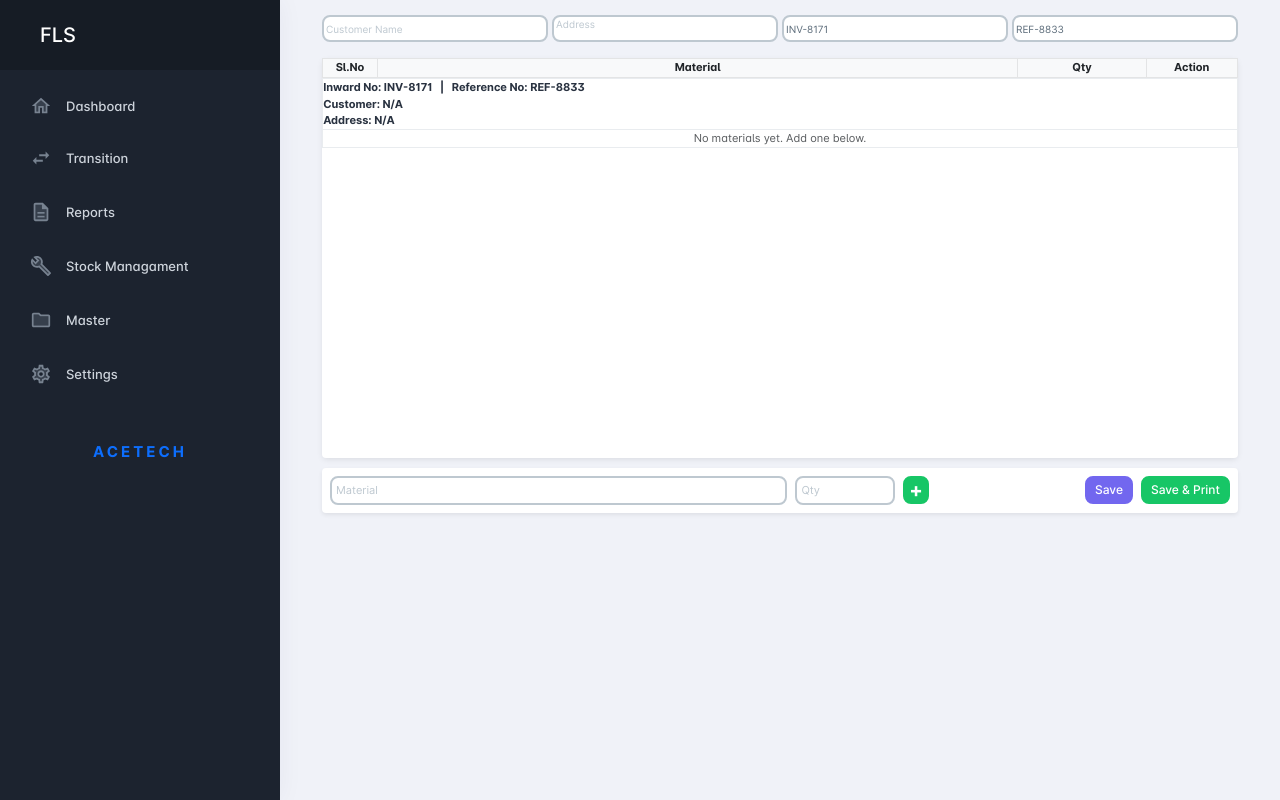
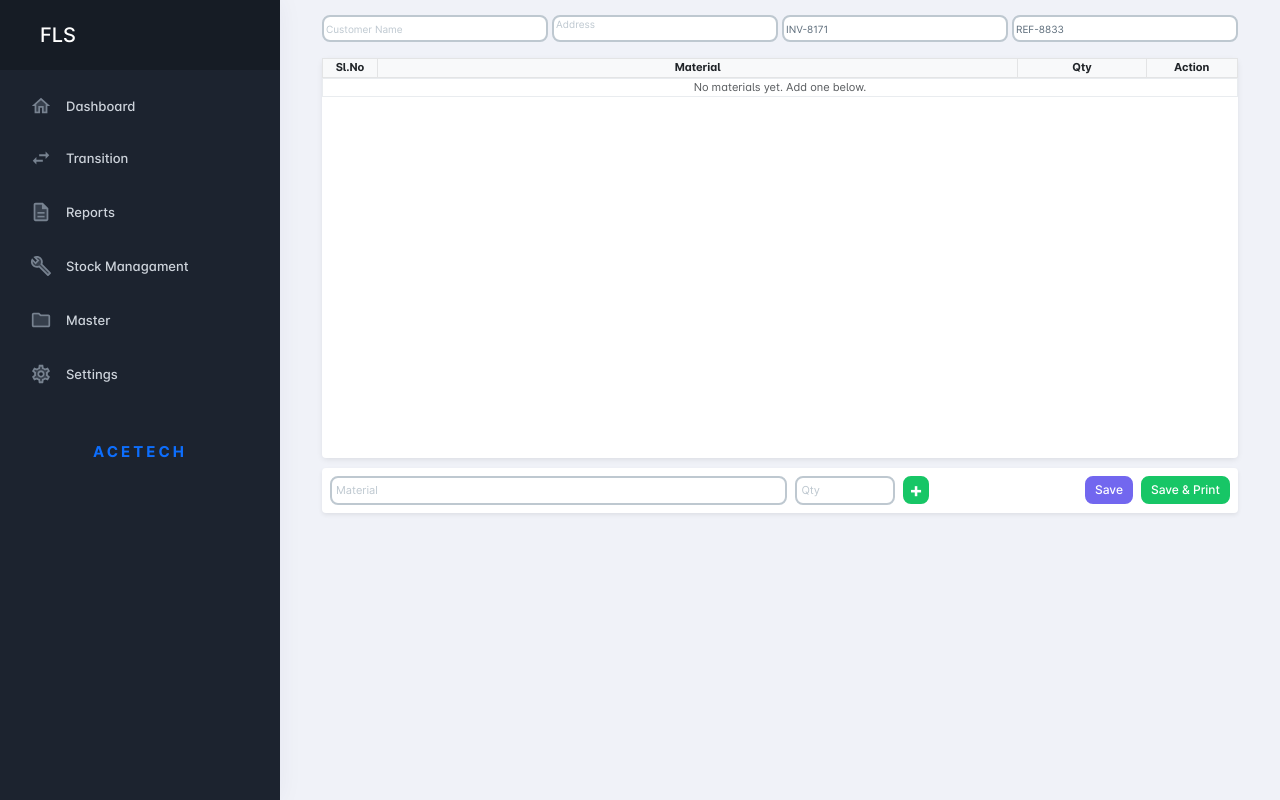
Before and after one commit to AcetechDevelopment/FLS, a React (Vite) app: page /inwardpage in a window 1280 px wide. Built offline with nearby package versions, Linux system fonts and the light colour scheme; some icons are missing.

Commit message:
changeserror

```diff
--- a/src/views/transition/inward.jsx
+++ b/src/views/transition/inward.jsx
@@ -302,18 +302,6 @@ const [newMaterial, setNewMaterial] = useState({ material: "", quantity: "" });
                 style={{ fontSize: "11px" }}
               >
                 <tbody>
-        {/* ✅ Row for Inward info */}
-        <tr>
-          <td colSpan={4} style={{ fontSize: "11px", fontWeight: "bold" }}>
-            Inward No: {formData.inwardNo || "N/A"} &nbsp; | &nbsp;
-            Reference No: {formData.referenceNo || "N/A"}
-            <br />
-            Customer: {formData.customerName || "N/A"} <br />
-            Address: {formData.address || "N/A"}
-          </td>
-        </tr>
-
-        {/* ✅ Materials rows */}
                   {materials.map((m, index) => (
                   <tr key={m.id} className="text-center">
   <td style={{ width: "6%", padding: "2px" }}>{index + 1}</td>
@@ -336,7 +324,6 @@ const [newMaterial, setNewMaterial] = useState({ material: "", quantity: "" });
   </td>
 </tr>
                   ))}
-
                   {materials.length === 0 && (
                     <tr>
                       <td colSpan={4} className="text-center text-muted py-2">
@@ -348,7 +335,6 @@ const [newMaterial, setNewMaterial] = useState({ material: "", quantity: "" });
               </table>
             </div>
           </div>
-
         </div>
 
         {/* Bottom input row */}
```
Lines whose indentation alone changed are shown as unchanged.
